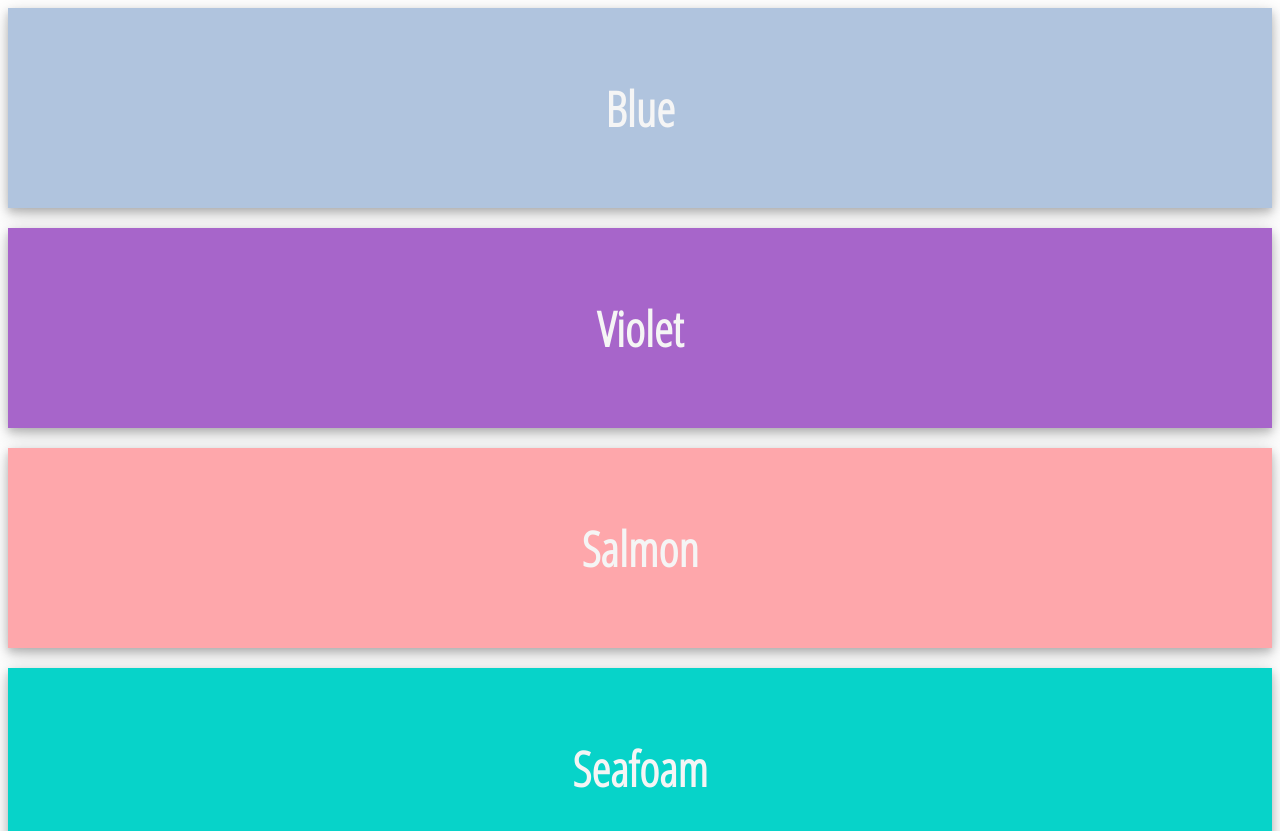
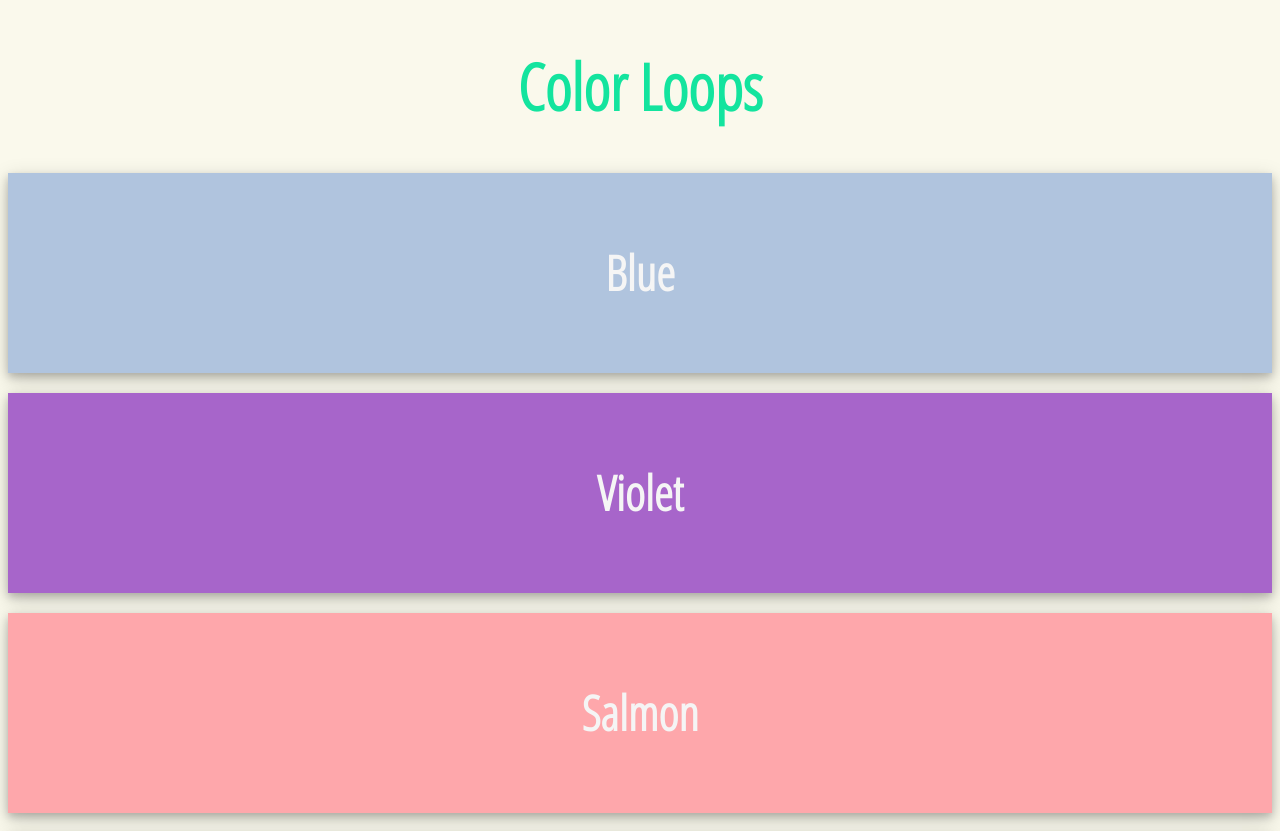
Before and after one commit to erickpoblete/ColorLoop, a plain HTML site: page index.html in a window 1280 px wide. Shown: the top 831 px of the page. Drawn offline with Linux system fonts and the light colour scheme.

Commit message:
added new flavicon and background and title

```diff
--- a/index.html
+++ b/index.html
@@ -4,9 +4,14 @@
     <meta charset="UTF-8">
     <title>Colors by Erick</title>
     <link rel="stylesheet" href="styles.css">
-    <link href="https://fonts.googleapis.com/css2?family=Open+Sans+Condensed:wght@300&display=swap" rel="stylesheet">
+    <link href=
+    "https://fonts.googleapis.com/css2?family=Open+Sans+Condensed:wght@300&display=swap" rel="stylesheet">
+    <link rel="icon"
+      type="image/png"
+      href="flavicon.png">
 </head>
 <body>
+    <h1>Color Loops</h1>
     <div class="color1">
         <h2 class="text"> Blue </h2>
     </div>
--- a/styles.css
+++ b/styles.css
@@ -1,3 +1,35 @@
+/* This is to change global text */
+.text{
+  display: flex;
+  justify-content: center;
+  align-items: center;
+  font-family: 'Open Sans Condensed', sans-serif;
+  font-size: 3rem;
+  color: whitesmoke;
+}
+
+/* body color */
+body{
+  background-color: rgba(250, 249, 236, 0.993);
+}
+
+/* Title style */
+
+h1 {
+  display: flex;
+  justify-content: center;
+  align-items: center;
+  font-family: 'Open Sans Condensed', sans-serif;
+  font-size: 4rem;
+  animation-name: title;
+  animation-duration: 1250ms;
+  animation-iteration-count: infinite;
+  -webkit-user-select: none; /* Safari */
+  -moz-user-select: none; /* Firefox */
+  -ms-user-select: none; /* IE10+/Edge */
+  user-select: none; /* Standard */
+}
+
 
 /* This is for each color box and animation names */
 
@@ -101,6 +133,14 @@
 
 /* this is the keyframes for all the colors */
 
+  @keyframes title{
+    0% {color:rgb(19, 228, 158);}
+     25% {color: rgb(236, 54, 93);}
+     50% {color: rgb(110, 88, 238);}
+     75% {color: rgb(238, 204, 55);}
+     100% {color: rgb(19, 228, 158);}
+  }
+
   @keyframes firstBox{
      0% {background-color:lightsteelblue;}
      25% {background-color: rgb(136, 173, 221);}
@@ -132,13 +172,3 @@
     75% {background-color: rgb(7, 218, 207) ;}
     100% {background-color:lightseagreen;}
  }
-
-/* This is to change global text */
- .text{
-    display: flex;
-    justify-content: center;
-    align-items: center;
-    font-family: 'Open Sans Condensed', sans-serif;
-    font-size: 3rem;
-    color: whitesmoke;
- }
```
Also changed, not shown: flavicon.png (added).
